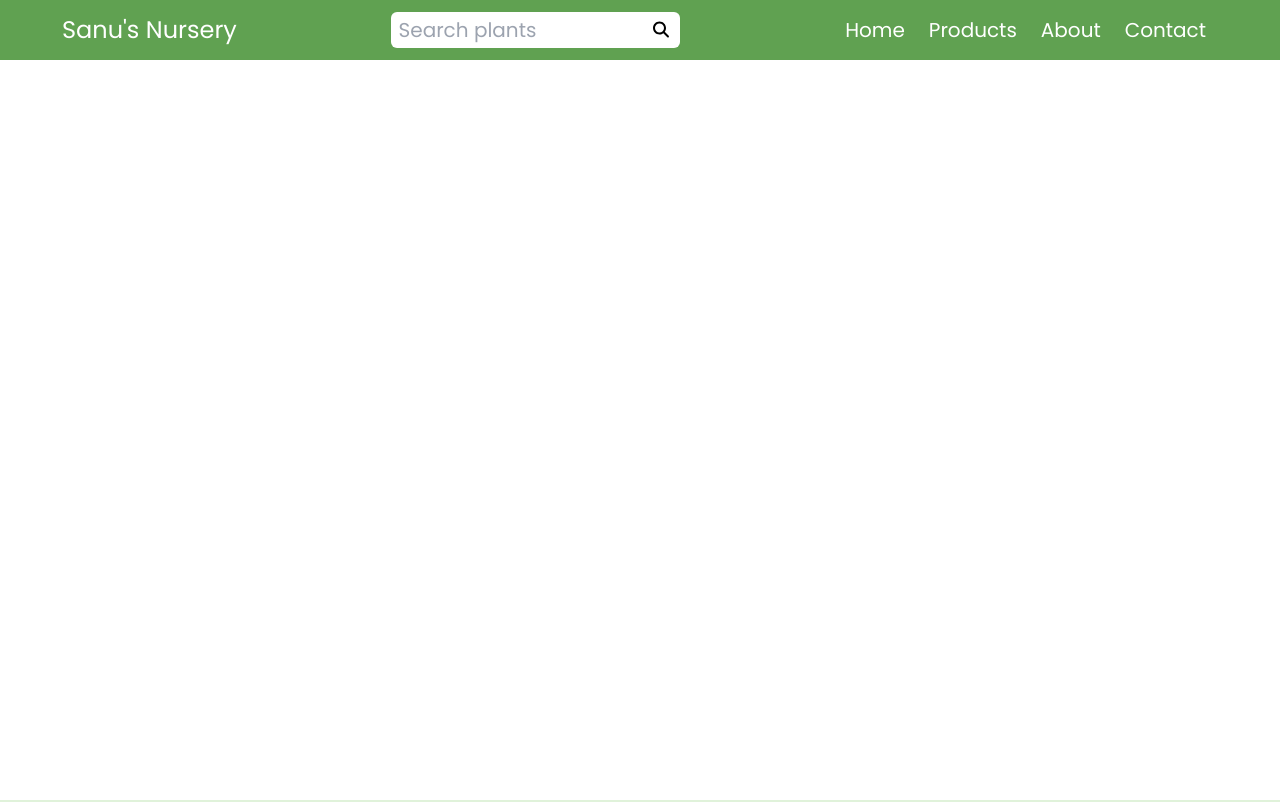
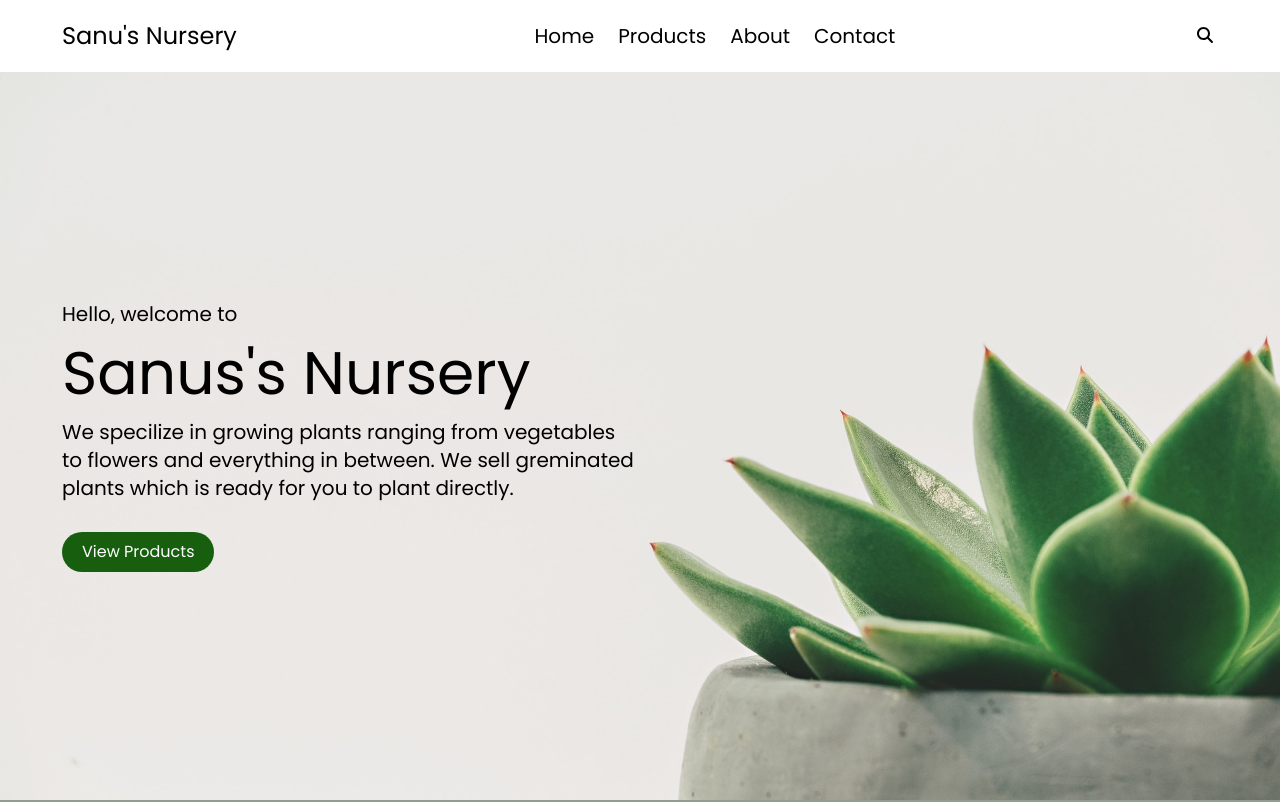
Before and after one commit to SanjeevMhn/sanusnurseryAngular, an Angular app: page /home in a window 1280 px wide. Shown: the top 802 px of the page. Built offline with nearby package versions, Linux system fonts and the light colour scheme.

Commit message:
[ADDED]: added main banner and intro section

```diff
--- a/src/app/modules/home/home/home.component.html
+++ b/src/app/modules/home/home/home.component.html
@@ -0,0 +1,17 @@
+<section class="content h-full">
+    <div class="inner-container h-full flex items-center">
+        <article class="intro-section w-[50%]">
+            <div class="text-content mb-[30px]">
+                <p class="text-xl">Hello, welcome to</p>
+                <h2 class="text-[60px]">Sanus's Nursery</h2>
+                <p class="text-xl">
+                    We specilize in growing plants ranging from vegetables to flowers and everything in between.
+                    We sell greminated plants which is ready for you to plant directly.
+                </p>
+            </div>
+
+            <a class="view-products-btn inline-flex rounded-full px-[20px] py-[8px] bg-[#175f0f] text-white"
+                role="button">View Products</a>
+        </article>
+    </div>
+</section>
--- a/src/app/modules/home/layout/layout.component.html
+++ b/src/app/modules/home/layout/layout.component.html
@@ -1,9 +1,7 @@
 <div class="wrapper">
     <app-navigation></app-navigation>
-    <div class="content h-[calc(100vh-60px)]">
-        <div class="inner-container">
-            <router-outlet></router-outlet>
-        </div>
+    <div class="h-[calc(100vh-72px)]">
+        <router-outlet></router-outlet>
     </div>
     <app-footer></app-footer>
 </div>
--- a/src/app/modules/shared/footer/footer.component.html
+++ b/src/app/modules/shared/footer/footer.component.html
@@ -1,14 +1,14 @@
-<footer class="main-footer bg-[#e0f2da] py-12">
+<footer class="main-footer bg-[#909e8c] py-12">
     <div class="inner-container flex items-center justify-between">
         <div class="left-content">
             <a href="#" class="brand-link text-3xl">Sanu's Nursery</a>
             <ul class="contact-info mt-3">
                 <li class="info-item mb-2">
-                    <div class="title-text text-black font-semibold">Address:</div>
+                    <div class="title-text font-semibold">Address:</div>
                     <div class="data">Dhapakhel-24, Lalitpur, Nepal</div>
                 </li>
                 <li class="info-item">
-                    <div class="title-text text-black font-semibold">Contact:</div>
+                    <div class="title-text font-semibold">Contact:</div>
                     <div class="data">Rabindra Bista: 9012348897</div>
                     <div class="data">Sanu Kumari Maharjan: 9841218573</div>
                 </li>
--- a/src/app/modules/shared/navigation/navigation.component.html
+++ b/src/app/modules/shared/navigation/navigation.component.html
@@ -1,15 +1,8 @@
-<nav class="main-nav bg-[#60a151] text-white py-3 sticky top-0">
-    <div class="inner-container  flex items-center justify-between ">
+<nav class="main-nav sticky top-0">
+    <div class="inner-container py-5 flex items-center justify-between ">
 
         <a href="#" class="brand-link block text-2xl">Sanu's Nursery</a>
-        <span class="search-container relative w-[25%]">
-            <input type="text" name="search-plant" id="search-plant"
-                class="rounded-md p-[4px_35px_4px_8px] text-xl text-black w-full" placeholder="Search plants">
-            <span
-                class="icon-container h-[25px] w-[25px] flex items-center justify-center absolute top-[50%] right-[6px] translate-y-[-50%]">
-                <fa-icon [icon]="faSearch" class="text-black"></fa-icon>
-            </span>
-        </span>
+
         <ul class="nav-list flex items-center text-xl">
             <li class="nav-item">
                 <a href="#" class="nav-link flex px-3">Home</a>
@@ -24,6 +17,11 @@
                 <a href="#" class="nav-link flex px-3">Contact</a>
             </li>
         </ul>
-
+        <button class="search-container relative]">
+            <span
+                class="icon-container h-[25px] w-[25px] flex items-center justify-center">
+                <fa-icon [icon]="faSearch" class=""></fa-icon>
+            </span>
+        </button>
     </div>
 </nav>
--- a/src/styles.scss
+++ b/src/styles.scss
@@ -3,28 +3,42 @@
 @tailwind components;
 @tailwind utilities;
 
-body{
+body {
     font-family: 'Poppins', sans-serif;
 }
 
+.wrapper {
+    // background: #56ab2f;
+    // background: -webkit-linear-gradient(to top, #a8e063, #56ab2f);
+    // background: linear-gradient(to top, #a8e063, #56ab2f);
+    // background: -webkit-linear-gradient(to bottom, #0e3201, #56ab2f);
 
-.inner-container{
+    color: #000;
+}
+
+.inner-container {
     max-width: 100%;
     padding-left: 40px;
     padding-right: 40px;
     margin: 0 auto;
 }
 
+.content{
+    background-image: url("./assets/images/hero.jpg");
+    background-size: cover;
+    background-position: center center;
+}
 
-@media screen and (max-width: 620px){
-    .inner-container{
+
+@media screen and (max-width: 620px) {
+    .inner-container {
         padding-left: 15px;
         padding-left: 15px;
     }
 }
 
-@media screen and (min-width: 1156px){
-    .inner-container{
+@media screen and (min-width: 1156px) {
+    .inner-container {
         max-width: 1156px;
         padding-left: 0;
         padding-right: 0;
```
Also changed, not shown: src/assets/images/hero.jpg (added).
